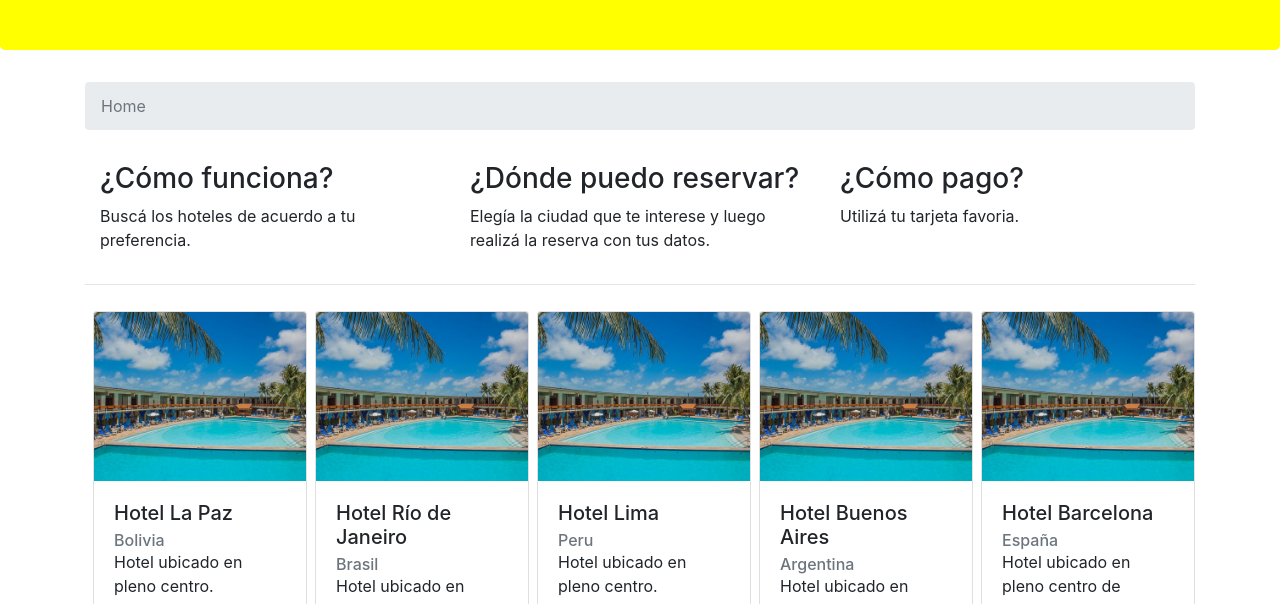
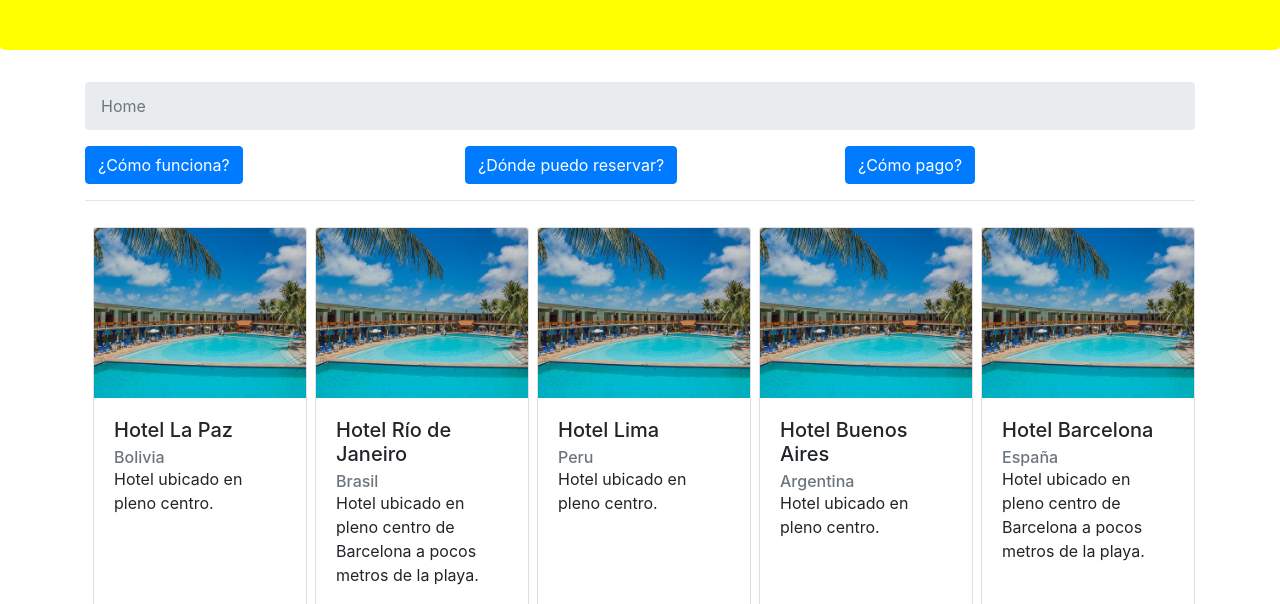
Before and after one commit to leonardo-teles/guia-hoteles, a website: page index.html in a window 1280 px wide. Shown: the part 184-788 px from the top of the page. Drawn offline with nearby package versions, Linux system fonts and the light colour scheme; a web font is replaced by a local one.

Commit message:
Trabajando con Collapse

```diff
--- a/index.html
+++ b/index.html
@@ -41,20 +41,34 @@
                 <li class="breadcrumb-item active" aria-current="page">Home</li>
             </ol>
         </nav>
-        <div class="d-flex">
+        <div class="row">
             <div class="col-sm-4">
+                <button class="btn btn-primary" type="button" data-toggle="collapse" data-target="#funciona" aria-expanded="false"
+                 aria-controls="multiCollapse1">¿Cómo funciona?</button>
+            </div>
+            <div class="col-sm-4">
+                <button class="btn btn-primary" type="button" data-toggle="collapse" data-target="#reserva" aria-expanded="false"
+                 aria-controls="multiCollapse2">¿Dónde puedo reservar?</button>
+            </div>
+            <div class="col-sm-4">
+                <button class="btn btn-primary" type="button" data-toggle="collapse" data-target="#pago" aria-expanded="false"
+                 aria-controls="multiCollapse3">¿Cómo pago?</button>
+            </div>
+        </div>
+        <div class="row">
+            <div class="col-sm-4 collapse multi-collapse" id="funciona">
                 <p>
                     <h3>¿Cómo funciona?</h3>
                     <p>Buscá los hoteles de acuerdo a tu preferencia.</p>
                 </p>
             </div>
-            <div class="col-sm-4">
+            <div class="col-sm-4 collapse multi-collapse" id="reserva">
                 <p>
                     <h3>¿Dónde puedo reservar?</h3>
                     <p>Elegía la ciudad que te interese y luego realizá la reserva con tus datos.</p>
                 </p>
             </div>
-            <div class="col-sm-4">
+            <div class="col-sm-4 collapse multi-collapse" id="pago">
                 <p>
                     <h3>¿Cómo pago?</h3>
                     <p>Utilizá tu tarjeta favoria.</p>
```
